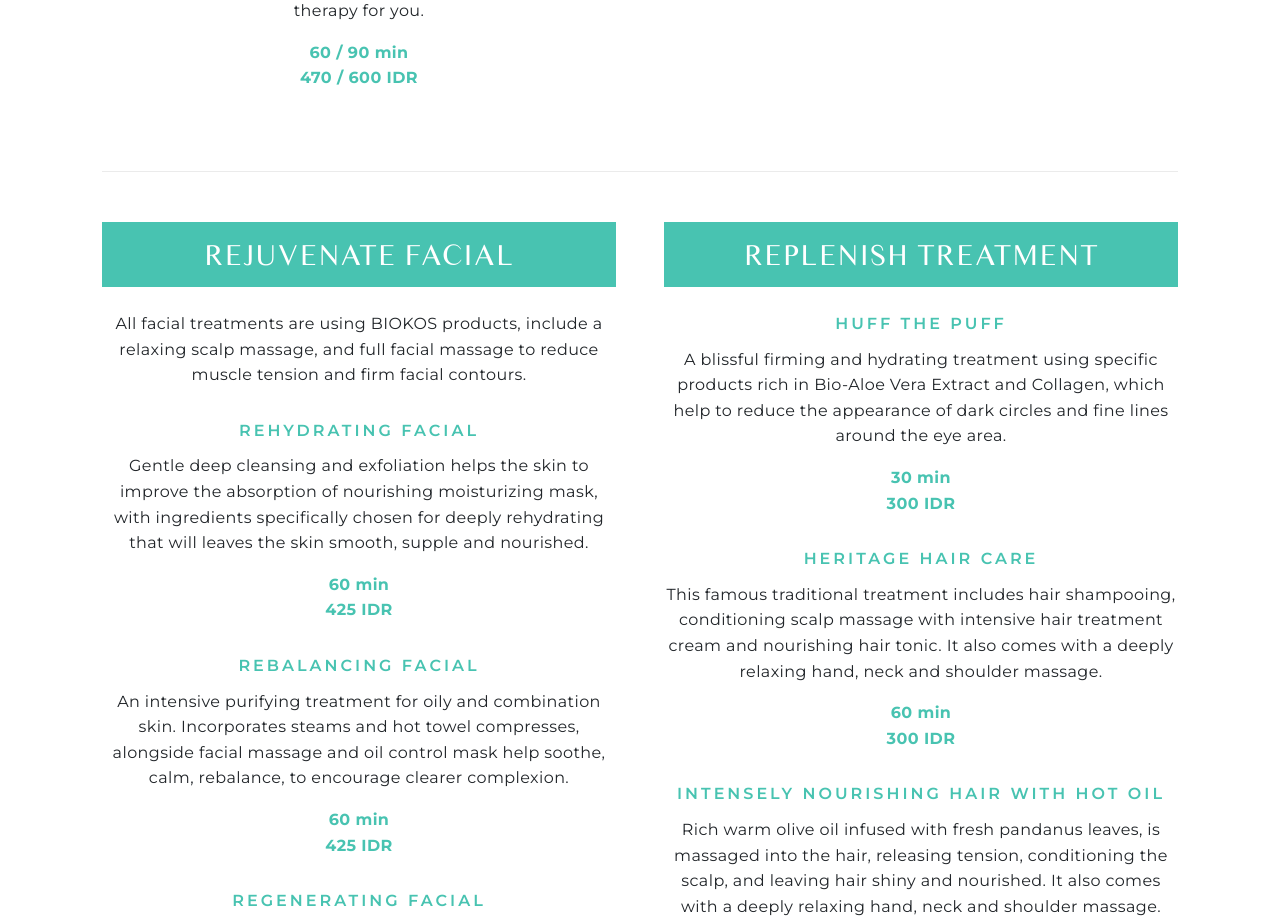
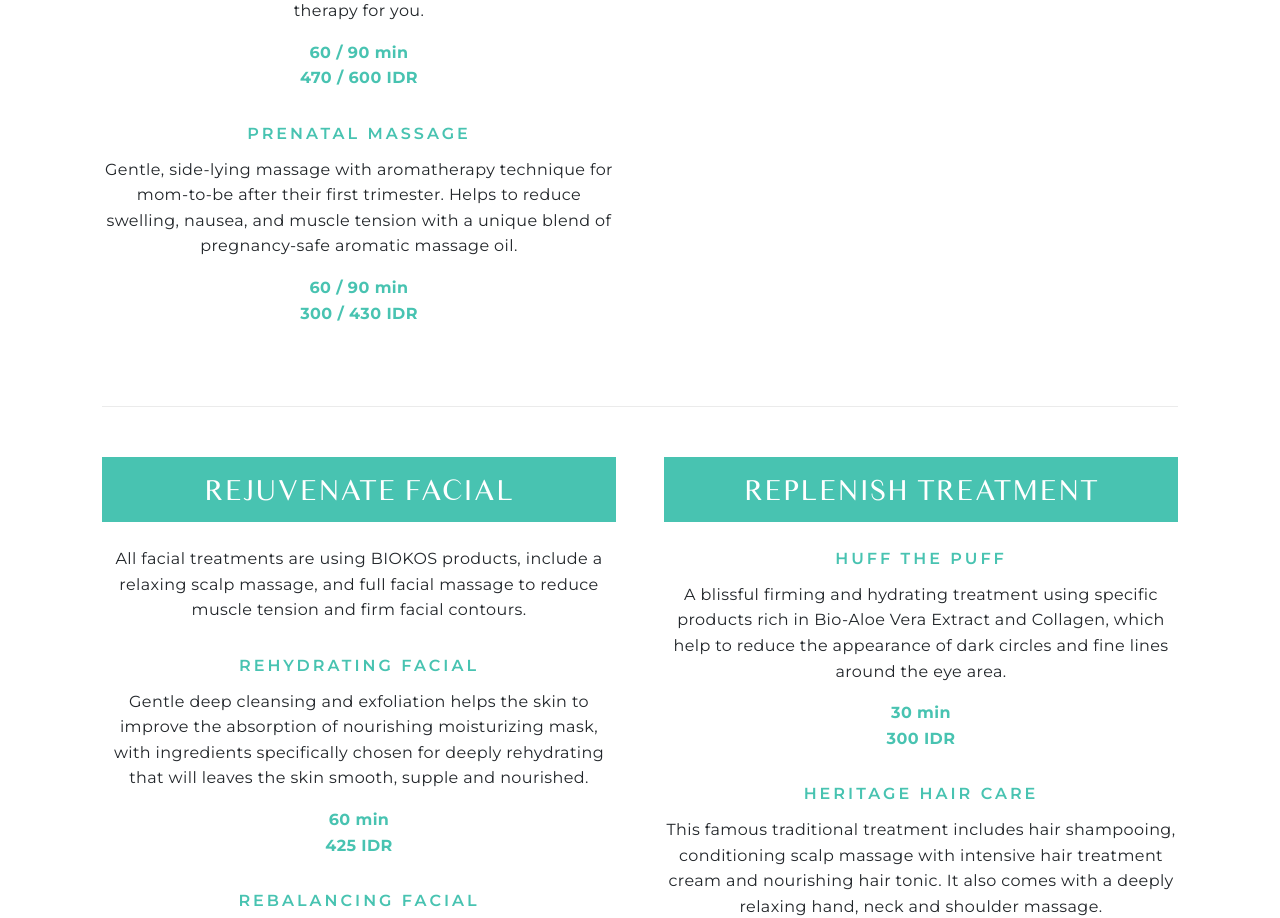
Before and after one commit to aldipee/redayspa, a Next.js app: page /treatment-menu in a window 1280 px wide. Shown: the part 2100-3018 px from the top of the page. Built offline with nearby package versions, Linux system fonts and the light colour scheme.

Commit message:
add prenatal

```diff
--- a/pages/treatment-menu.js
+++ b/pages/treatment-menu.js
@@ -178,6 +178,17 @@ export default function Home() {
                           60 / 90 min
                           <br />
                           470 / 600 IDR
+                        </p>
+                      </div>
+                      <div className='text-center mb30'>
+                        <div className='sm-heading'>PRENATAL MASSAGE</div>
+                        <p>
+                          Gentle, side-lying massage with aromatherapy technique for mom-to-be after their first trimester. Helps to reduce swelling, nausea, and muscle tension with a unique blend of pregnancy-safe aromatic massage oil.
+                        </p>
+                        <p className='font-bold green'>
+                          60 / 90 min
+                          <br />
+                          300 / 430 IDR
                         </p>
                       </div>
                     </div>
```
